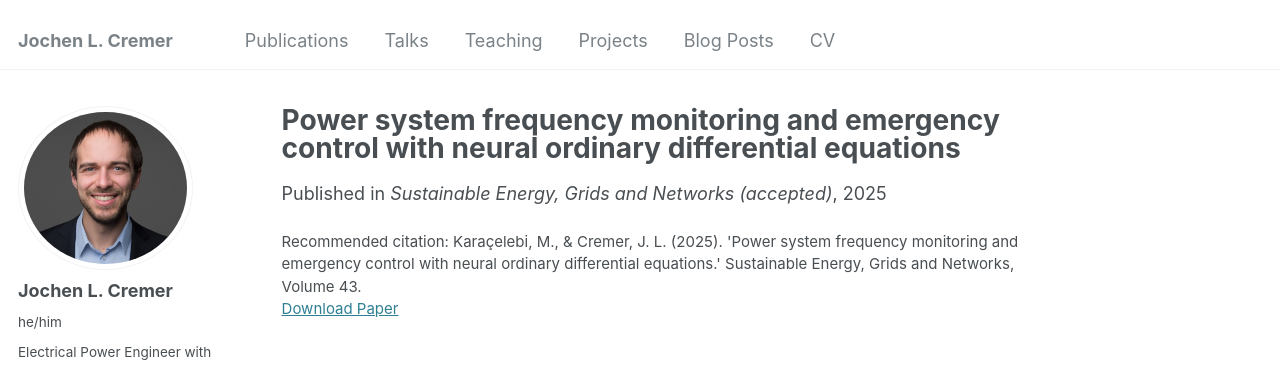
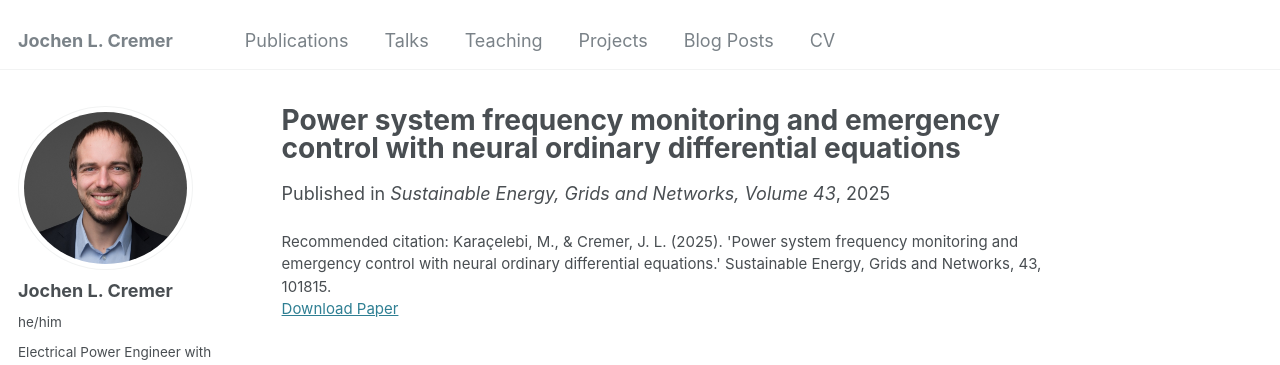
Before and after one commit to JochenC/JochenC.github.io, a Jekyll site: the page built from _publications/2025-06-01-frequency-prediction-neural-ode.md, in a window 1280 px wide and 1045 px high. Shown: the top 365 px of the window. Built offline with Jekyll 4.4.1, drawn with Linux system fonts in a browser that asks for light colours; some web fonts are replaced; a file with an impossible date is left out.

Commit message:
Update 2025-06-01-frequency-prediction-neural-ode.md

```diff
--- a/_publications/2025-06-01-frequency-prediction-neural-ode.md
+++ b/_publications/2025-06-01-frequency-prediction-neural-ode.md
@@ -5,7 +5,7 @@ category: manuscripts
 permalink: /publication/2025-06-01-frequency-prediction-neural-ode
 excerpt: "This paper presents a novel application of Neural Ordinary Differential Equations (NODEs) to predict power system frequency dynamics. The approach offers a data-driven solution for real-time frequency monitoring and control. More information about this project can be found [here](https://mert-node.vercel.app/) "
 date: 2025-06-01
-venue: "Sustainable Energy, Grids and Networks (accepted)"
+venue: "Sustainable Energy, Grids and Networks, Volume 43"
 paperurl: https://doi.org/10.1016/j.segan.2025.101815
-citation: "Karaçelebi, M., & Cremer, J. L. (2025). 'Power system frequency monitoring and emergency control with neural ordinary differential equations.' Sustainable Energy, Grids and Networks, Volume 43."
+citation: "Karaçelebi, M., & Cremer, J. L. (2025). 'Power system frequency monitoring and emergency control with neural ordinary differential equations.' Sustainable Energy, Grids and Networks, 43, 101815."
 ---
```
